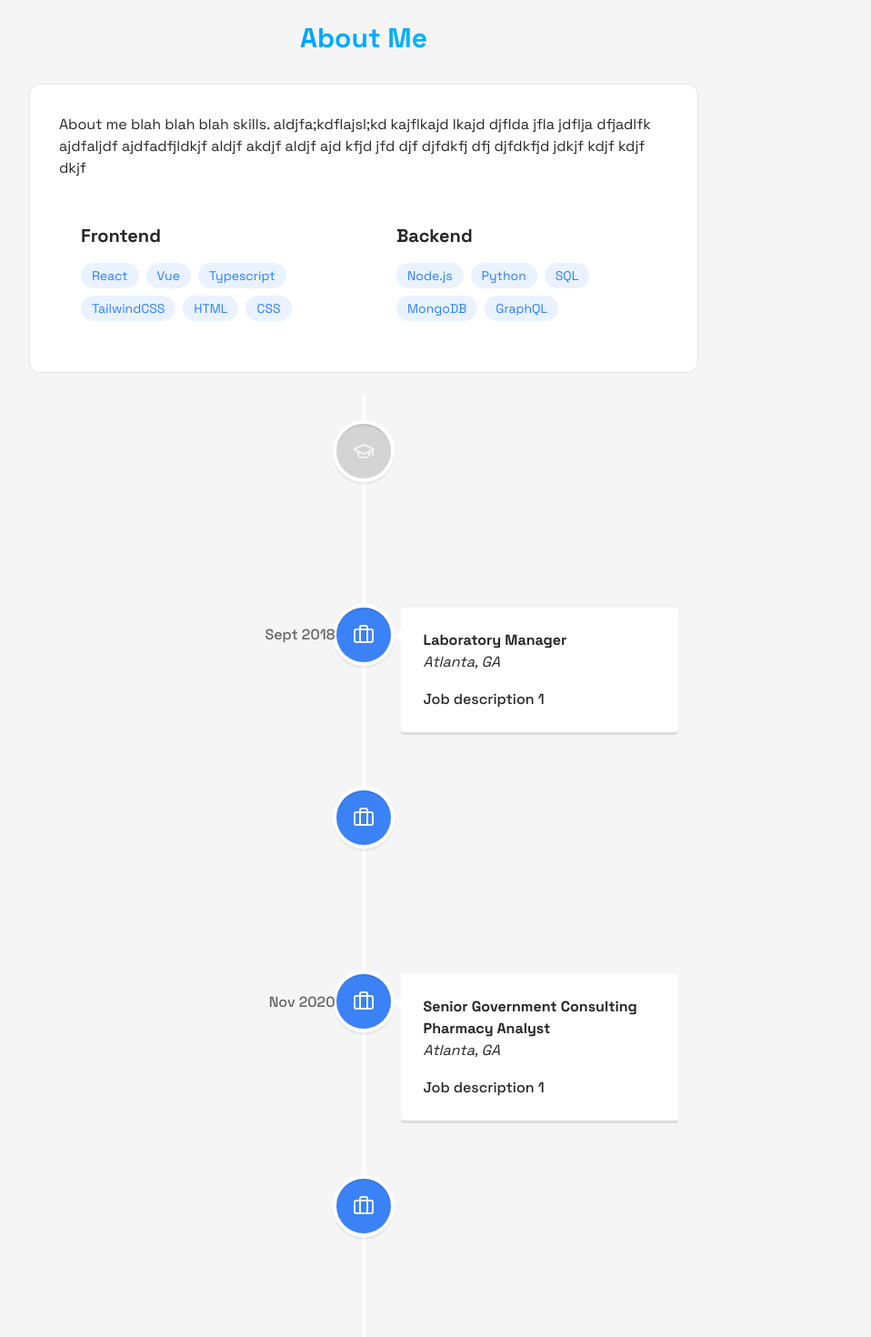
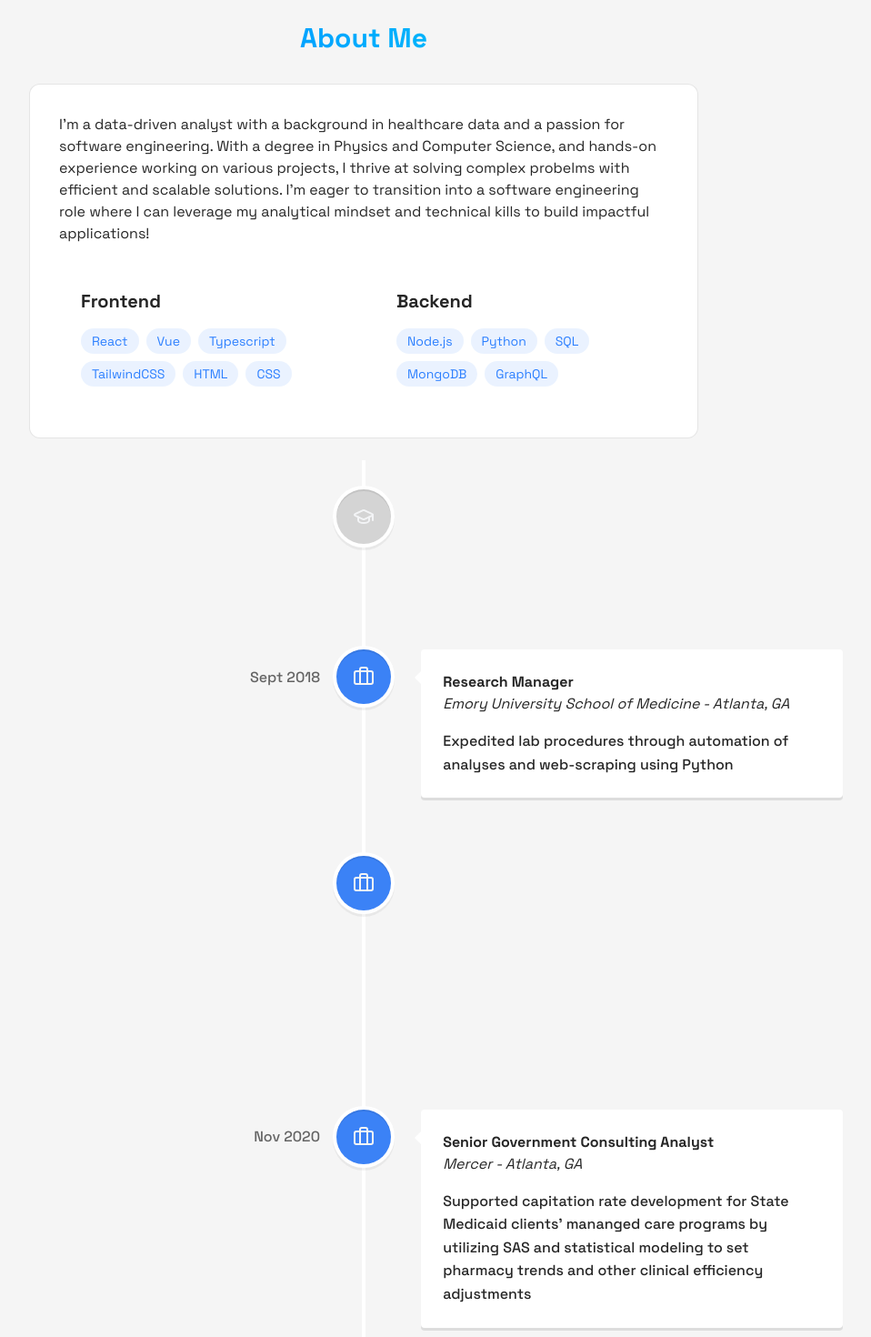
Before and after one commit to ryjn/ryankim-portfolio, a React (Vite) app: page / in a window 1280 px wide. Shown: the part 880-2350 px from the top of the page at 91% size, without its empty margins (240-1198 px from the left). Built offline with nearby package versions, Linux system fonts and the light colour scheme.

Commit message:
Updated About me section

```diff
--- a/src/App.jsx
+++ b/src/App.jsx
@@ -38,7 +38,7 @@ function App() {
             />
             <MobileMenu menuOpen={menuOpen} setMenuOpen={setMenuOpen} />
             <Home menuOpen={menuOpen} />
-            <About menuOpen={menuOpen} />
+            <About menuOpen={menuOpen} darkMode={darkMode} />
             <Projects menuOpen={menuOpen} />
             <Contact menuOpen={menuOpen} />
           </div>
--- a/src/components/Timeline.jsx
+++ b/src/components/Timeline.jsx
@@ -6,9 +6,11 @@ import "react-vertical-timeline-component/style.min.css";
 import { Briefcase, GraduationCap } from "lucide-react";
 import timelineElements from "./timelineElements";
 
-export const Timeline = () => {
+export const Timeline = ({ darkMode }) => {
   let workIconStyles = { background: "#3B82F6" };
   let schoolIconStyles = { background: "#d4d4d4" };
+  let lightContentStyles = { background: "white" };
+  let darkContentStyles = { background: "#262626" };
 
   return (
     <>
@@ -20,14 +22,15 @@ export const Timeline = () => {
               key={element.id}
               date={element.date}
               dateClassName="text-neutral-800 dark:text-white"
+              contentStyle={darkMode ? darkContentStyles : lightContentStyles}
               iconStyle={isWorkIcon ? workIconStyles : schoolIconStyles}
               icon={isWorkIcon ? <Briefcase /> : <GraduationCap />}
               /*position={isWorkIcon ? "left" : "right"}*/
             >
-              <h3 className="vertical-timeline-element-title font-bold text-neutral-800">
+              <h3 className="vertical-timeline-element-title font-bold text-neutral-800 dark:text-white">
                 {element.title}
               </h3>
-              <h4 className="vertical-timeline-element-subtitle italic text-neutral-800">
+              <h4 className="vertical-timeline-element-subtitle italic text-neutral-800 dark:text-white">
                 {element.location}
               </h4>
               <p className="text-neutral-800 dark:text-white">
--- a/src/components/sections/About.jsx
+++ b/src/components/sections/About.jsx
@@ -1,7 +1,7 @@
 import { RevealOnScroll } from "../RevealOnScroll";
 import { Timeline } from "../Timeline";
 
-export const About = ({ menuOpen }) => {
+export const About = ({ menuOpen, darkMode }) => {
   const frontendSkills = [
     "React",
     "Vue",
@@ -25,9 +25,13 @@ export const About = ({ menuOpen }) => {
           </h2>
           <div className="rounded-xl p-8 border-black/10 dark:border-white/10 bg-white dark:bg-neutral-800 border hover:-translate-y-1 transition-all">
             <p className="text-neutral-800 dark:text-white mb-6">
-              About me blah blah blah skills. aldjfa;kdflajsl;kd kajflkajd lkajd
-              djflda jfla jdflja dfjadlfk ajdfaljdf ajdfadfjldkjf aldjf akdjf
-              aldjf ajd kfjd jfd djf djfdkfj dfj djfdkfjd jdkjf kdjf kdjf dkjf
+              I'm a data-driven analyst with a background in healthcare data and
+              a passion for software engineering. With a degree in Physics and
+              Computer Science, and hands-on experience working on various
+              projects, I thrive at solving complex probelms with efficient and
+              scalable solutions. I'm eager to transition into a software
+              engineering role where I can leverage my analytical mindset and
+              technical kills to build impactful applications!
             </p>
             <div className="grid grid-cols-1 md:grid-cols-2 gap-6">
               <div className="rounded-xl p-6 hover:-translate-y-1 transition-all">
@@ -62,49 +66,8 @@ export const About = ({ menuOpen }) => {
               </div>
             </div>
           </div>
-          {/*
-          <div className="grid grid-cols-1 md:grid-cols-2 gap-6 mt-8">
-            <div className="p-6 rounded-xl border-black/10 dark:border-white/10  border hover:-translate-y-1 transition-all">
-              <h3 className="text-xl font-bold text-neutral-900 dark:text-white mb-4">
-                &#x1F393; Education
-              </h3>
-              <ul className="list-disc list-inside text-neutral-900 dark:text-gray-300 space-y-2">
-                <li>
-                  <strong>B.S. Computer Science</strong> - Oregon State
-                  University
-                </li>
-                <li>
-                  <strong>B.S. Physics</strong> - Emory University
-                </li>
-                <li>
-                  <strong>Relevant Coursework:</strong> course1, course2,
-                  course3
-                </li>
-              </ul>
-            </div>
-            <div className="p-6 rounded-xl border-black/10 dark:border-white/10 border hover:-translate-y-1 transition-all">
-              <h3 className="text-xl font-bold text-neutral-900 dark:text-white mb-4">
-                &#x1F4BC; Work Experience
-              </h3>
-              <div className="space-y-4 text-neutral-900 dark:text-gray-300">
-                <div>
-                  <h4 className="font-semibold">
-                    Associate Government Consultant at Mercer (2020 - Present)
-                  </h4>
-                  <p>What I did at job...</p>
-                </div>
-                <div>
-                  <h4 className="font-semibold">
-                    Data Analyst at FieldEdge (2018 - 2020)
-                  </h4>
-                  <p>What I did at job...</p>
-                </div>
-              </div>
-            </div>
-          </div>
-          */}
         </div>
-        <Timeline />
+        <Timeline darkMode={darkMode} />
       </RevealOnScroll>
     </section>
   );
--- a/src/components/timelineElements.js
+++ b/src/components/timelineElements.js
@@ -1,57 +1,62 @@
 let timelineElements = [
   {
     id: 1,
-    title: "Emory University",
-    location: "Atlanta, GA",
-    description: "B.S. Physics",
+    title: "B.S. Physics",
+    location: "Emory University",
+    description: "",
     date: "May 2018",
     icon: "school",
   },
   {
     id: 2,
-    title: "Laboratory Manager",
-    location: "Atlanta, GA",
-    description: "Job description 1",
+    title: "Research Manager",
+    location: "Emory University School of Medicine - Atlanta, GA",
+    description:
+      "Expedited lab procedures through automation of analyses and web-scraping using Python",
     date: "Sept 2018",
     icon: "work",
   },
   {
     id: 3,
     title: "Data Analyst",
-    location: "Atlanta, GA",
-    description: "Job description 1",
+    location: "FieldEdge - Atlanta, GA",
+    description:
+      "Translated diverse customer data from multiple sources (SQL backups, Excel, Cloud-base software) into a format compatible with the FieldEdge software using Python, SQL, and Excel macros",
     date: "Apr 2019",
     icon: "work",
   },
   {
     id: 4,
-    title: "Senior Government Consulting Pharmacy Analyst",
-    location: "Atlanta, GA",
-    description: "Job description 1",
+    title: "Senior Government Consulting Analyst",
+    location: "Mercer - Atlanta, GA",
+    description:
+      "Supported capitation rate development for State Medicaid clients' mananged care programs by utilizing SAS and statistical modeling to set pharmacy trends and other clinical efficiency adjustments",
     date: "Nov 2020",
     icon: "work",
   },
   {
     id: 5,
     title: "Associate Government Consultant I",
-    location: "Atlanta, GA",
-    description: "Job description 1",
+    location: "Mercer - Atlanta, GA",
+    description:
+      "Led cross-functional teams of analysts and pharmacists in the planning, execution, and delivery of projects as a project lead",
     date: "Aug 2022",
     icon: "work",
   },
   {
     id: 6,
     title: "B.S. Computer Science",
-    location: "Atlanta, GA",
-    description: "Job description 1",
+    location: "Oregon State University",
+    description:
+      "Relevant Coursework - Data Structures & Algorithms, Introduction to Databases, Web Development, Cloud Application Development, Introduction to Computer Networks",
     date: "Mar 2025",
     icon: "school",
   },
   {
     id: 7,
     title: "Associate Government Consultant II",
-    location: "Atlanta, GA",
-    description: "Job description 1",
+    location: "Mercer - Atlanta, GA",
+    description: "",
     date: "Apr 2025",
     icon: "work",
   },
```
